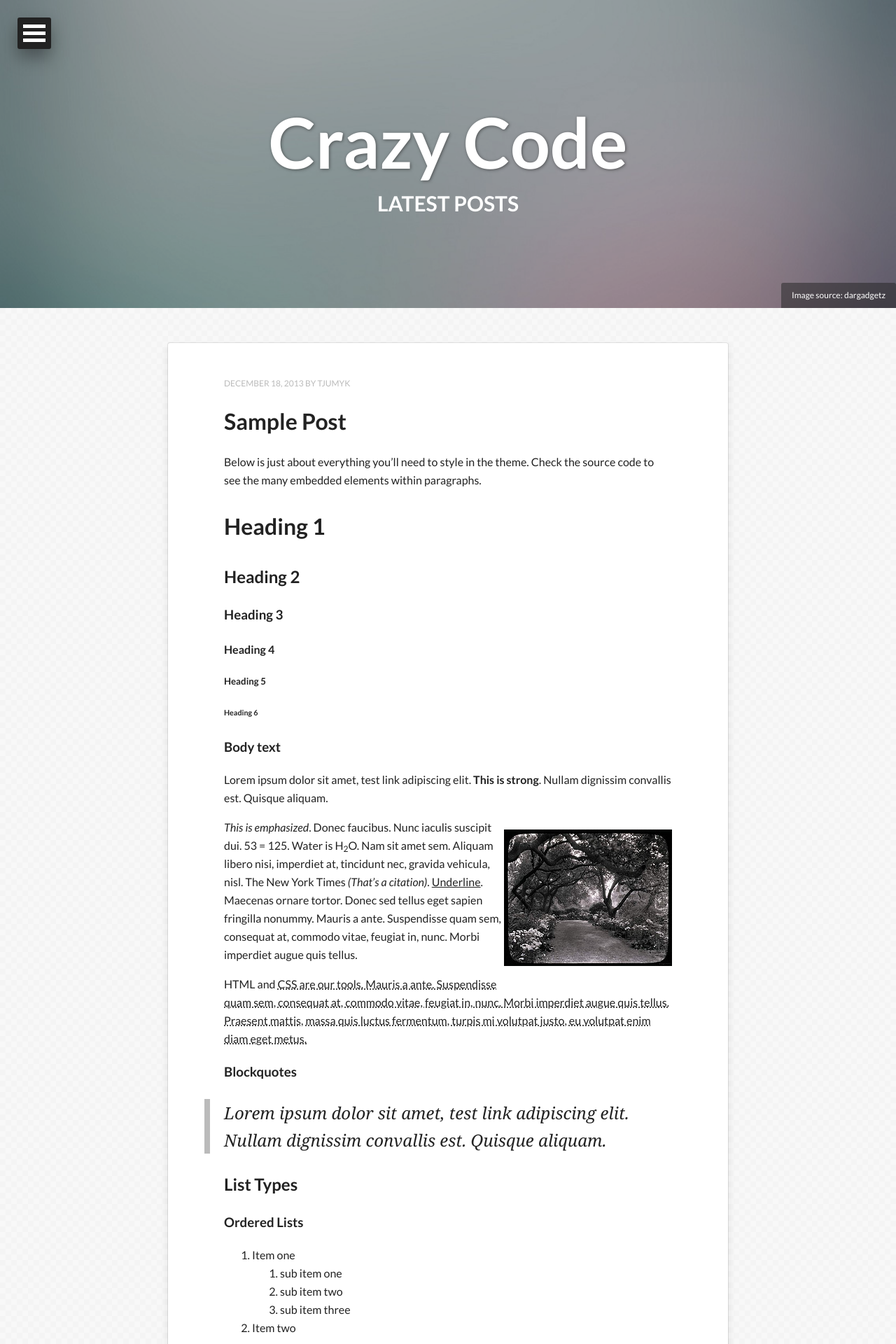
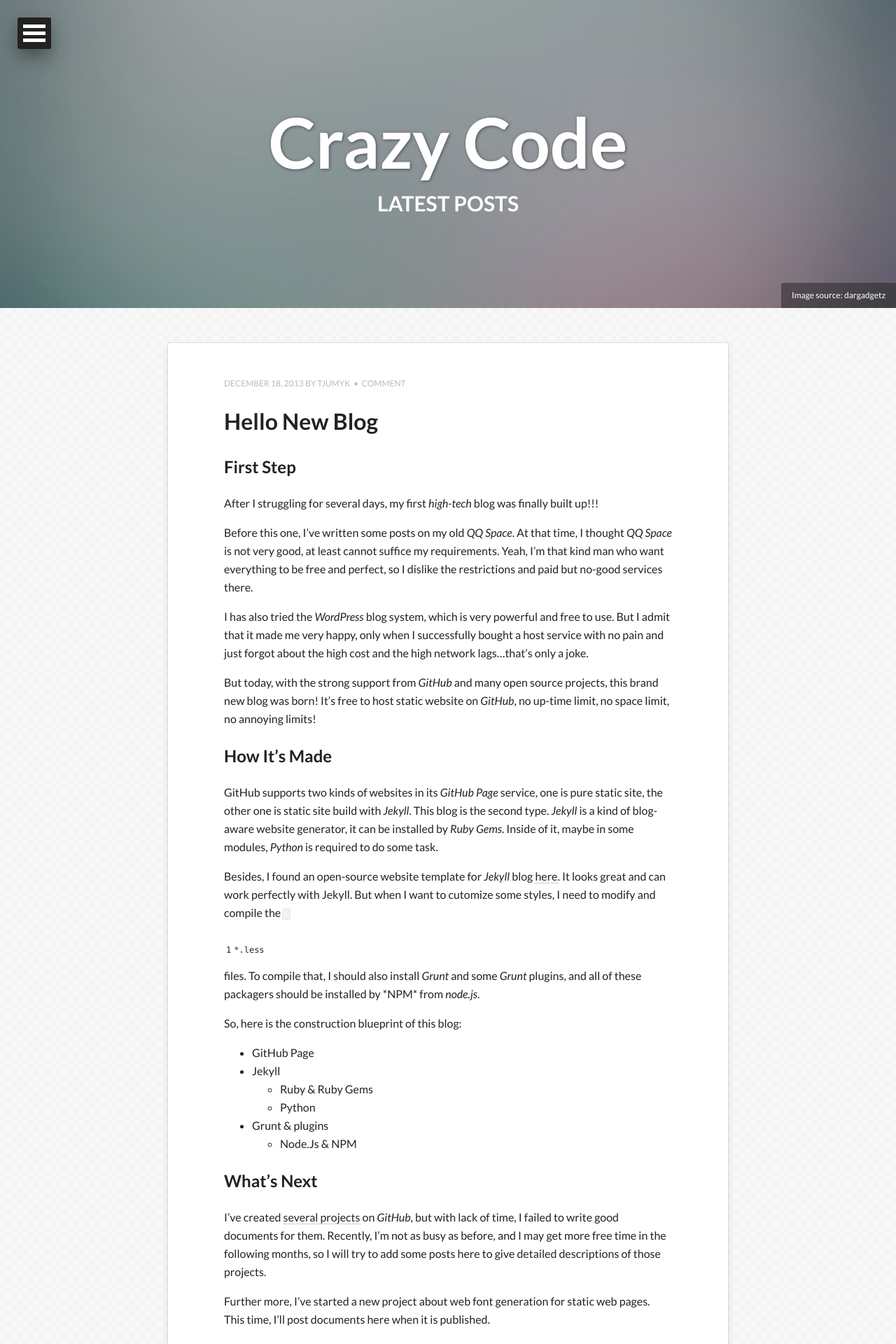
Before and after one commit to tjumyk/tjumyk.github.io, a Jekyll site: the page built from index.html, in a window 1280 px wide. Shown: the top 1920 px of the page at 70% size. Built offline with Jekyll 4.4.1, drawn with Linux system fonts in a browser that asks for light colours; nearby versions of some CDN libraries; the list of posts is cut into pages by our own code; some of the changed text lies outside the part shown.

Commit message:
hello new blog

```diff
--- a/_config.yml
+++ b/_config.yml
@@ -1,7 +1,7 @@
 title:            Crazy Code
 description:      A personal tech blog on GitHub, talking about ideas, skills and projects.
 encoding:         utf-8
-disqus_shortname:
+disqus_shortname: tjumyk-github
 #Your site's domain goes here. Leave localhost server or blank when working locally.
 url:
 
--- /dev/null
+++ b/_posts/2013-12-18-hello-new-blog.md
@@ -0,0 +1,43 @@
+---
+layout: post
+title: Hello New Blog
+description: "Celebration for this new blog"
+modified: 2013-12-18
+tags:
+image:
+  feature: abstract-3.jpg
+  credit: dargadgetz
+  creditlink: http://www.dargadgetz.com/ios-7-abstract-wallpaper-pack-for-iphone-5-and-ipod-touch-retina/
+comments: true
+share: true
+---
+##First Step
+
+After I struggling for several days, my first *high-tech* blog was finally built up!!!
+
+Before this one, I've written some posts on my old *[QQ Space](http://773534839.qzone.qq.com)*. At that time, I thought *QQ Space* is not very good, at least cannot suffice my requirements. Yeah, I'm that kind man who want everything to be free and perfect, so I dislike the restrictions and paid but no-good services there.
+
+I has also tried the *WordPress* blog system, which is very powerful and free to use. But I admit that it made me very happy, only when I successfully bought a host service with no pain and just forgot about the high cost and the high network lags...that's only a joke.
+
+But today, with the strong support from *[GitHub](https://www.github.com)* and many open source projects, this brand new blog was born! It's free to host static website on *GitHub*, no up-time limit, no space limit, no annoying limits!
+
+## How It's Made
+GitHub supports two kinds of websites in its *[GitHub Page](http://pages.github.com/)* service, one is pure static site, the other one is static site build with *[Jekyll](http://www.jekyllrb.com)*. This blog is the second type. *Jekyll* is a kind of blog-aware website generator, it can be installed by *[Ruby Gems](http://rubygems.org/)*. Inside of it, maybe in some modules, *[Python](http://www.python.org)* is required to do some task.
+
+Besides, I found an open-source website template for *Jekyll* blog [here](https://github.com/mmistakes/hpstr-jekyll-theme/). It looks great and can work perfectly with Jekyll. But when I want to cutomize some styles, I need to modify and compile the `*.less` files. To compile that, I should also install *[Grunt](http://gruntjs.com/)* and some *Grunt* plugins, and all of these packagers should be installed by <attr title='Node.Js Package Manager'>*NPM*</attr> from *[node.js](http://nodejs.org)*.
+
+So, here is the construction blueprint of this blog:
+
+* GitHub Page
+* Jekyll
+    * Ruby & Ruby Gems
+    * Python
+* Grunt & plugins
+    * Node.Js & NPM
+
+## What's Next
+I've created [several projects](https://github.com/tjumyk?tab=repositories) on *GitHub*, but with lack of time, I failed to write good documents for them. Recently, I'm not as busy as before, and I may get more free time in the following months, so I will try to add some posts here to give detailed descriptions of those projects.
+
+Further more, I've started a new project about web font generation for static web pages. This time, I'll post documents here when it is published.
+
+> GOOD GOOD CODE, DAY DAY UP.
--- a/_posts/2013-12-18-sample-post.md
+++ /dev/null
@@ -1,103 +0,0 @@
----
-layout: post
-title: Sample Post
-description: "Just about everything you'll need to style in the theme: headings, paragraphs, blockquotes, tables, code blocks, and more."
-modified: 2013-05-31
-tags: [sample post]
-image:
-  feature: abstract-3.jpg
-  credit: dargadgetz
-  creditlink: http://www.dargadgetz.com/ios-7-abstract-wallpaper-pack-for-iphone-5-and-ipod-touch-retina/
-comments: true
-share: true
----
-
-Below is just about everything you'll need to style in the theme. Check the source code to see the many embedded elements within paragraphs.
-
-# Heading 1
-
-## Heading 2
-
-### Heading 3
-
-#### Heading 4
-
-##### Heading 5
-
-###### Heading 6
-
-### Body text
-
-Lorem ipsum dolor sit amet, test link adipiscing elit. **This is strong**. Nullam dignissim convallis est. Quisque aliquam.
-
-![Smithsonian Image]({{ site.url }}/images/3953273590_704e3899d5_m.jpg)
-{: .pull-right}
-
-*This is emphasized*. Donec faucibus. Nunc iaculis suscipit dui. 53 = 125. Water is H<sub>2</sub>O. Nam sit amet sem. Aliquam libero nisi, imperdiet at, tincidunt nec, gravida vehicula, nisl. The New York Times <cite>(That’s a citation)</cite>. <u>Underline</u>. Maecenas ornare tortor. Donec sed tellus eget sapien fringilla nonummy. Mauris a ante. Suspendisse quam sem, consequat at, commodo vitae, feugiat in, nunc. Morbi imperdiet augue quis tellus.
-
-HTML and <abbr title="cascading stylesheets">CSS<abbr> are our tools. Mauris a ante. Suspendisse quam sem, consequat at, commodo vitae, feugiat in, nunc. Morbi imperdiet augue quis tellus. Praesent mattis, massa quis luctus fermentum, turpis mi volutpat justo, eu volutpat enim diam eget metus.
-
-### Blockquotes
-
-> Lorem ipsum dolor sit amet, test link adipiscing elit. Nullam dignissim convallis est. Quisque aliquam.
-
-## List Types
-
-### Ordered Lists
-
-1. Item one
-   1. sub item one
-   2. sub item two
-   3. sub item three
-2. Item two
-
-### Unordered Lists
-
-* Item one
-* Item two
-* Item three
-
-## Tables
-
-| Header1 | Header2 | Header3 |
-|:--------|:-------:|--------:|
-| cell1   | cell2   | cell3   |
-| cell4   | cell5   | cell6   |
-|----
-| cell1   | cell2   | cell3   |
-| cell4   | cell5   | cell6   |
-|=====
-| Foot1   | Foot2   | Foot3
-{: rules="groups"}
-
-## Code Snippets
-
-Syntax highlighting via Pygments
-
-{% highlight css %}
-#container {
-  float: left;
-  margin: 0 -240px 0 0;
-  width: 100%;
-}
-{% endhighlight %}
-
-Non Pygments code example
-
-    <div id="awesome">
-        <p>This is great isn't it?</p>
-    </div>
-
-## Buttons
-
-Make any link standout more when applying the `.btn` class.
-
-{% highlight html %}
-<a href="#" class="btn btn-success">Success Button</a>
-{% endhighlight %}
-
-<div markdown="0"><a href="#" class="btn">Primary Button</a></div>
-<div markdown="0"><a href="#" class="btn btn-success">Success Button</a></div>
-<div markdown="0"><a href="#" class="btn btn-warning">Warning Button</a></div>
-<div markdown="0"><a href="#" class="btn btn-danger">Danger Button</a></div>
-<div markdown="0"><a href="#" class="btn btn-info">Info Button</a></div>
```
Also changed, not shown: assets/css/main.min.css.
